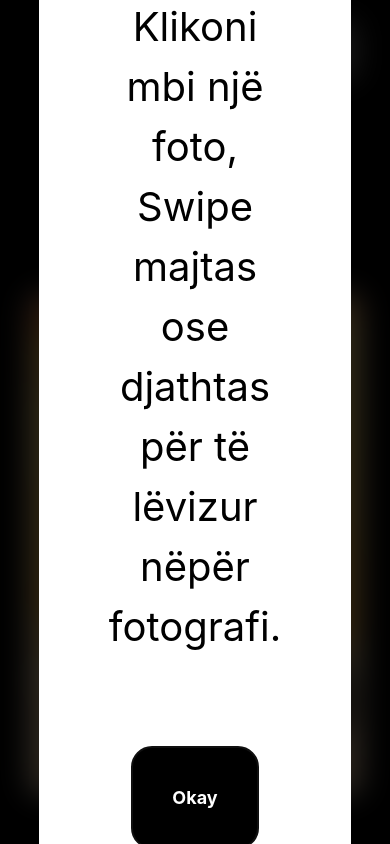
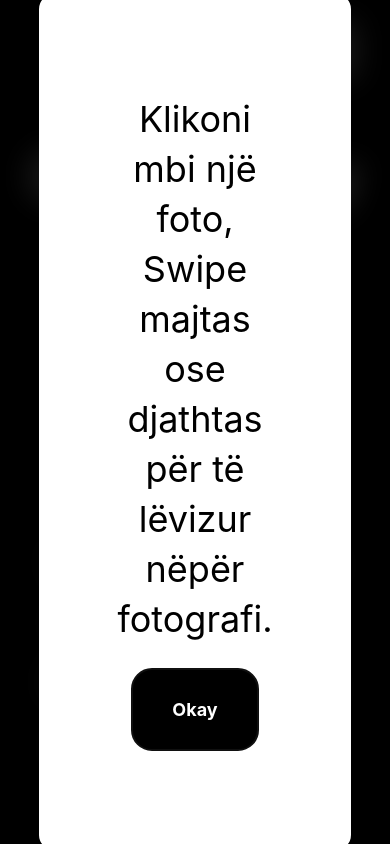
Before and after one commit to baftjarjusufi/beartkreative, a React Native app: screen /Gallery in a window 390 px wide. Built offline with nearby package versions, Linux system fonts and the light colour scheme.

Commit message:
''added gallery fixed bugs''

```diff
--- a/src/components/BackgroundPhoto.js
+++ b/src/components/BackgroundPhoto.js
@@ -1,17 +1,32 @@
 import React from 'react';
-import { View, StyleSheet, Dimensions, ImageBackground, Text } from 'react-native';
+import {View, StyleSheet, Dimensions,Image, ImageBackground, Text, Linking, TouchableOpacity} from 'react-native';
 
 const { width, height } = Dimensions.get('window');
+import whatsappIcon from '../assets/images/whatsapp-icon.png';
+import { useState } from 'react';
 
+import fbIcon from '../assets/images/facebook-icon.png';  // Facebook icon
+import igIcon from '../assets/images/Instagram-icon.png';  // Instagram icon
 
 
 
 const BackgroundPhoto = () => {
+    const [hovered, setHovered] = useState(false); // State to handle hover effect
 
     const disableSave = (e) => {
         e.preventDefault();
     };
+    const handleWhatsApp = () => {
+        Linking.openURL('whatsapp://send?phone=+38970751551');
+    };
 
+    const handleInstagram = () => {
+        Linking.openURL('https://www.instagram.com/beartproduction10/?hl=en');  // Replace with your Instagram link
+    };
+
+    const handleFacebook = () => {
+        Linking.openURL('https://www.facebook.com/creativevideostudio10/');  // Replace with your Facebook link
+    };
     return (
         <ImageBackground
             source={require('../assets/images/test-background.png')}
@@ -27,8 +42,37 @@ const BackgroundPhoto = () => {
                     <Text style={styles.subText}>Photography</Text>
                     <Text style={styles.description}>Capturing life's most precious moments with artistry and passion... </Text>
 
+
+                    <TouchableOpacity
+                        onPress={() => handleWhatsApp('https://wa.me/+38970751551')}
+                        style={[styles.whatsappButton, hovered && styles.whatsappButtonHovered]} // Conditionally apply hover styles
+                        onMouseEnter={() => setHovered(true)}  // When the mouse enters, set hover to true
+                        onMouseLeave={() => setHovered(false)} // When the mouse leaves, set hover to false
+                    >
+                        <Image
+                            source={require('../assets/images/whatsapp-icone.png')} // Add the image source here
+                            style={styles.whatsappIcon} // Set the style for the image
+                        />
+
+                        <Text style={styles.whatsappButtonText}>{'Whatsapp +38970751551'}</Text>
+                    </TouchableOpacity>
                 </View>
+
             </View>
+
+            {/* Social Media Icons */}
+            <TouchableOpacity
+                onPress={handleInstagram}
+                style={styles.socialIconContainer}
+            >
+                <Image source={igIcon} style={styles.socialIcon} />
+            </TouchableOpacity>
+            <TouchableOpacity
+                onPress={handleFacebook}
+                style={[styles.socialIconContainer, styles.facebookIcon]}
+            >
+                <Image source={fbIcon} style={styles.socialIcon} />
+            </TouchableOpacity>
         </ImageBackground>
     )
 }
@@ -92,9 +136,65 @@ const styles = StyleSheet.create({
         letterSpacing: 1,
         maxWidth: width > 768 ? '60%' : '80%',
         userSelect: 'none', // For web environments
+        marginBottom: 20,
 
     },
+    // WhatsApp Button Styles
+    whatsappButton: {
+        flexDirection: 'row',
+        alignItems: 'center',
+        marginTop: 20,
+        backgroundColor: 'transparent',
+        borderWidth: 2,
+        borderColor: 'white',
+        paddingVertical: 20,
+        paddingHorizontal: 40,
+        borderRadius: 50,
+        transition: 'all 0.3s ease',  // Smooth transition for hover effect
 
+    },
+    whatsappButtonText: {
+        color: 'white',
+        fontSize: 26,
+        marginLeft: 20,
+        fontWeight: 'bold',
+    },
+    whatsappIcon: {
+        width: 40, // Adjust the size of the icon
+        height: 40, // Adjust the size of the icon
+    },
+    // Hovered Button Styles
+    whatsappButtonHovered: {
+        transform: 'scale(1.3)',  // Scale the button up when hovered
+        backgroundColor: 'rgba(255, 255, 255, 0.1)', // Slight background change on hover
+        shadowColor: '#000', // Shadow color
+        shadowOffset: { width: 0, height: 15 }, // Shadow position
+        shadowOpacity: 0.5, // Shadow opacity
+        shadowRadius: 15, // Shadow blur radius
+        elevation: 15, // For Android devices
+    },
+    // Social Media Icons Container for the left side
+    socialIconContainer: {
+        position: 'absolute',
+        left: 20,  // Position them to the left of the screen
+        top: '50%',  // Center them vertically
+        alignItems: 'center',  // Center the icons horizontally
+        marginHorizontal: 20,
+        marginRight:20,
+    },
+    socialIcon: {
+        width: 70, // Icon size
+        height: 70, // Icon size
+        marginTop: -7, // Space for Facebook icon
+
+    },
+    facebookIcon:{
+        width: 70, // Icon size
+        height: 70, // Icon size
+        marginTop: 100, // Space for Facebook icon
+
+
+    },
 });
 
 export default BackgroundPhoto
--- a/src/components/Gallery.js
+++ b/src/components/Gallery.js
@@ -114,12 +114,20 @@ const Gallery = () => {
             setTutorialModalVisible(false); // Close the tutorial after the last step
         }
     };
+
     return (
 
         <View style={styles.container}>
             <Navbar />
             <ScrollView ref={scrollViewRef} contentContainerStyle={styles.content}>
                 <Text style={styles.title}>Our Gallery</Text>
+
+                <Text style={styles.introductionText}>
+                     Këtu janë disa nga momentet tona të preferuara të kapura përmes kamerës sonë.
+                    {'\n'}Klikoni çdo foto për ta parë atë në detaje.
+                </Text>
+
+                <View style={styles.linetest}></View>
 
                 <View style={styles.galleryGrid}>
                     {imageArray.map((image, index) => (
@@ -227,7 +235,7 @@ const styles = StyleSheet.create({
         alignItems: 'center',
     },
     title: {
-        fontSize: 28,
+        fontSize: 60,
         color: 'white',
         marginTop: 40,
         marginBottom: 80,
@@ -238,6 +246,21 @@ const styles = StyleSheet.create({
         flexWrap: 'wrap',
         justifyContent: 'center',
         width: '100%',
+    },
+    introductionText: {
+        fontSize: 40,  // Adjust font size for mobile
+        color: 'white',
+        marginBottom: 40,  // Space between text and images
+        textAlign: 'center',
+        paddingHorizontal: 20,
+        lineHeight: 60,
+    },
+    linetest: {
+        width: '60%',
+        height: 2,
+        backgroundColor: 'rgba(255, 255, 255, 0.2)',
+        alignSelf: 'center',
+        marginTop: 10,
     },
     imageWrapper: {
         borderRadius: 10,
@@ -386,18 +409,18 @@ const styles = StyleSheet.create({
         height:"auto",
     },
     tutorialText: {
-        fontSize: 40,
+        fontSize: 36,
         color: 'black',
-        marginBottom: 60,
+        marginBottom: 25,
         textAlign: 'center',
-        lineHeight: 60,
+        lineHeight: 50,
+
     },
     nextButton: {
         backgroundColor: 'black',
-        paddingVertical: 40,
+        paddingVertical: 30,
         paddingHorizontal: 40,
         borderRadius: 20,
-        marginTop: 30,
         outline:'none',
         borderWidth:0,
     },
--- a/src/components/Navbar.js
+++ b/src/components/Navbar.js
@@ -134,6 +134,7 @@ const styles = StyleSheet.create({
     navLinks: {
         flexDirection: 'row',
         alignItems: 'center',
+        justifyContent:'space-between',
     },
     navItem: {
         color: '#fff',
@@ -142,6 +143,8 @@ const styles = StyleSheet.create({
         paddingHorizontal: 12,
         textTransform: 'uppercase',
         letterSpacing: 1,
+
+
     },
 
     hamburger: {
```
Also changed, not shown: src/assets/images/whatsapp-icone.png (added).
